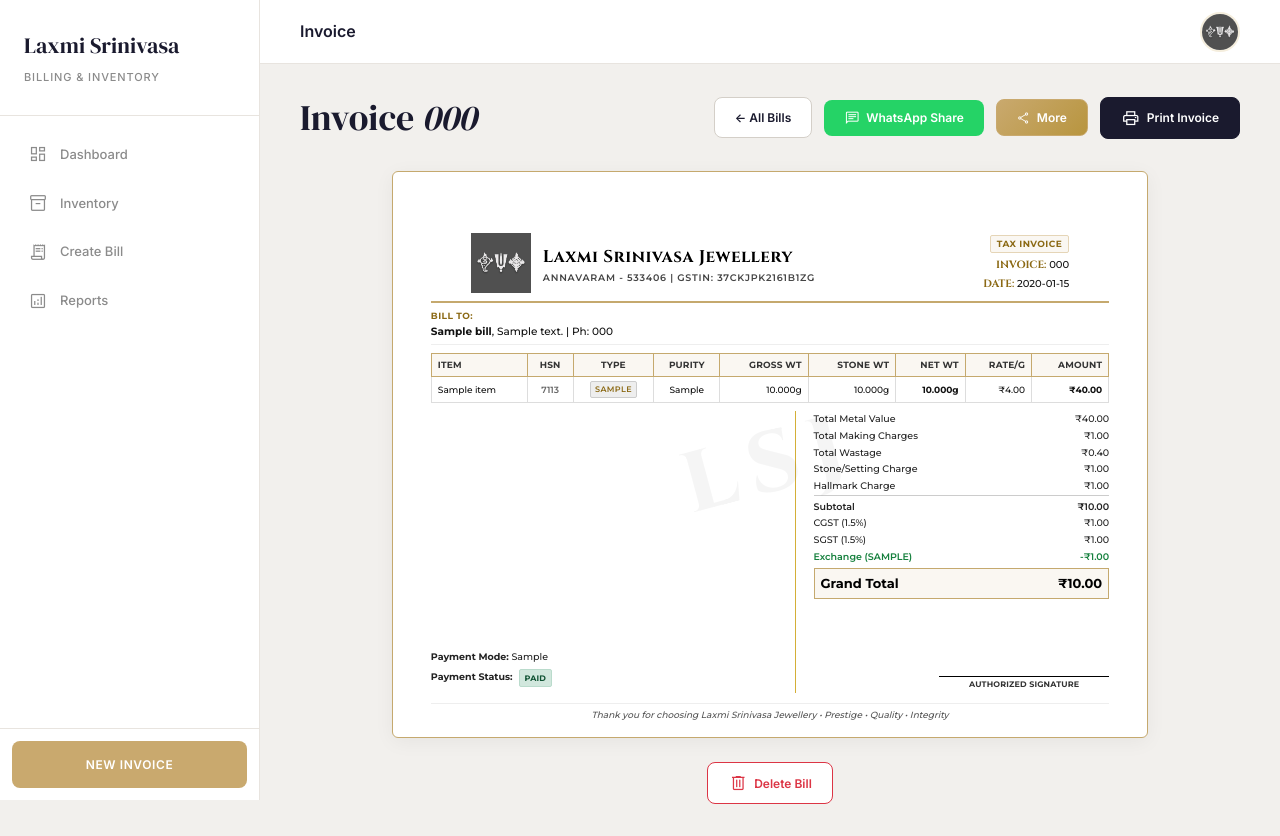
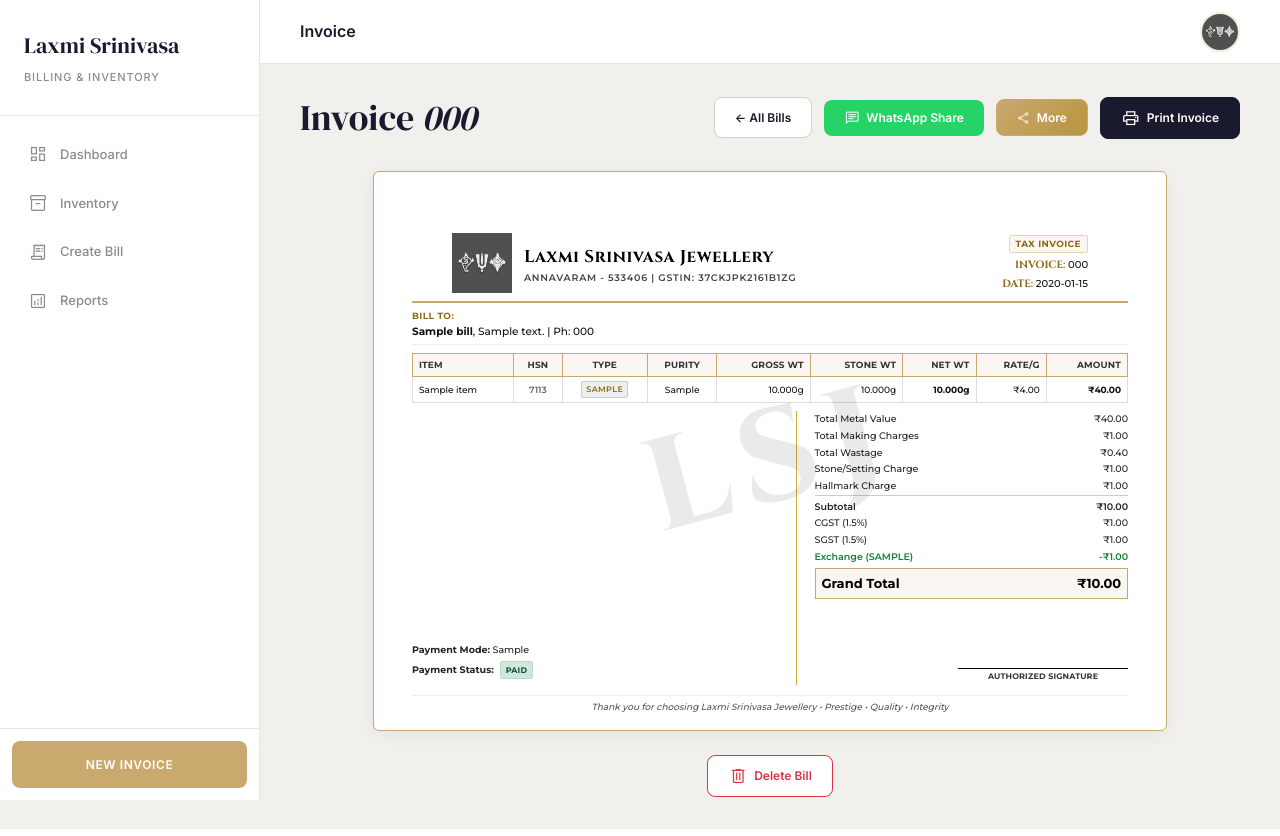
Before and after one commit to Ravichandra-maker/Billing-app, a Flask app: page /bill/1 in a window 1280 px wide. Run offline with Flask 3, Linux system fonts and the light colour scheme; tables that the repository leaves empty hold one stand-in row (values such as "Sample post").

Commit message:
Update invoice layout to Half A4 landscape and enhance watermark

```diff
--- a/templates/view_bill.html
+++ b/templates/view_bill.html
@@ -7,10 +7,10 @@
 <style>
   @import url('https://fonts.googleapis.com/css2?family=Cinzel:wght@600;700;800&family=Montserrat:wght@400;500;600;700&display=swap');
 
-  /* Base portrait size constraints: 200mm wide x 150mm tall */
+  /* Half A4 (A5) Landscape size constraints: 210mm wide x 148mm tall */
   .invoice-container {
-    width: 200mm;
-    min-height: 150mm;
+    width: 210mm;
+    min-height: 148mm;
     height: auto;
     padding: 5mm 10mm 4mm 10mm;
     box-sizing: border-box;
@@ -33,10 +33,10 @@
     top: 52%;
     left: 50%;
     transform: translate(-50%, -50%) rotate(-15deg);
-    font-size: 85px;
+    font-size: 130px;
     font-weight: 800;
     color: #000;
-    opacity: 0.035; /* Extremely subtle and faint */
+    opacity: 0.08; /* Darker */
     letter-spacing: 12px;
     pointer-events: none;
     z-index: 0;
@@ -409,7 +409,7 @@
   /* Print Styles */
   @media print {
     @page {
-      size: 200mm 150mm; /* Landscape page print size */
+      size: 210mm 148mm; /* Half A4 (A5) Landscape page print size */
       margin: 0;
     }
 
@@ -442,12 +442,13 @@
       box-shadow: none !important;
       margin: 0 !important;
       border-radius: 0 !important;
-      width: 200mm !important;
-      height: auto !important;
-      min-height: 150mm !important;
+      width: 210mm !important;
+      height: 148mm !important;
+      min-height: 148mm !important;
       padding: 8mm 10mm !important;
       box-sizing: border-box !important;
       page-break-inside: avoid;
+      overflow: hidden !important;
     }
   }
 </style>
```
